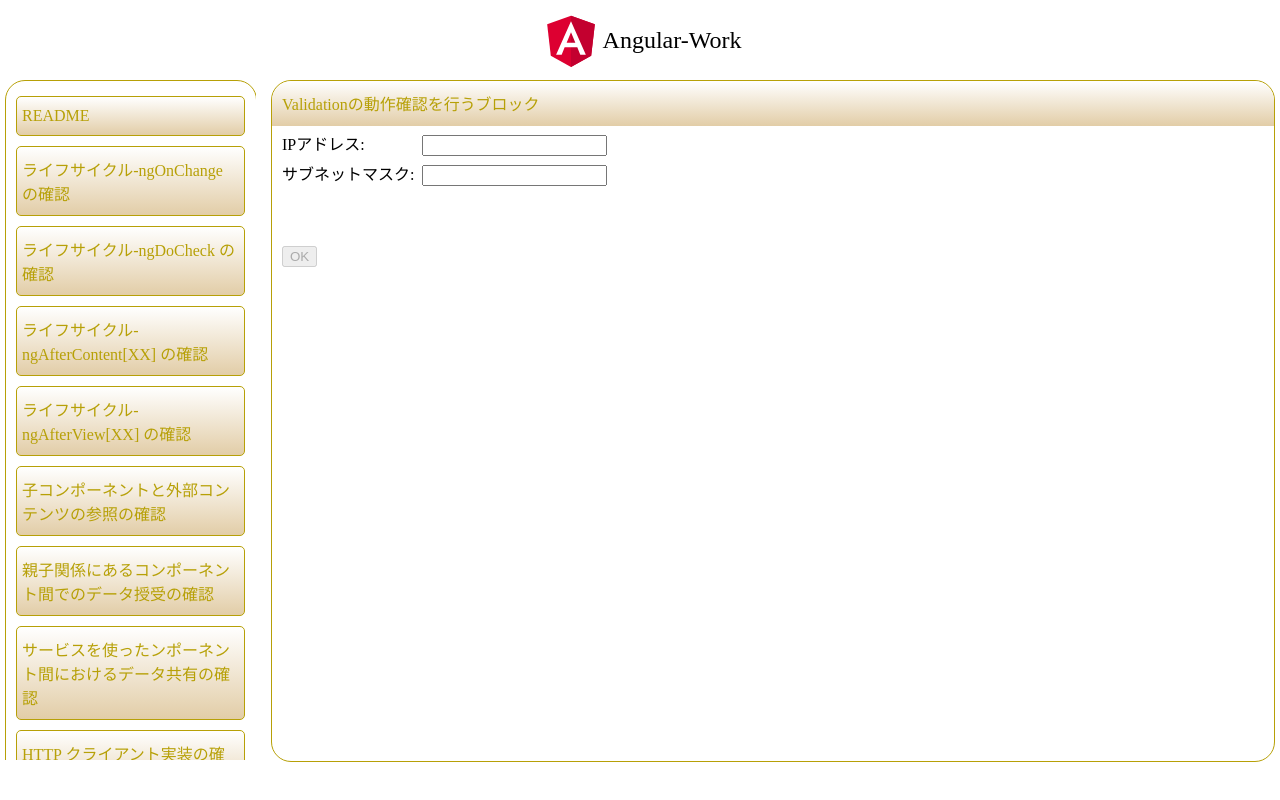
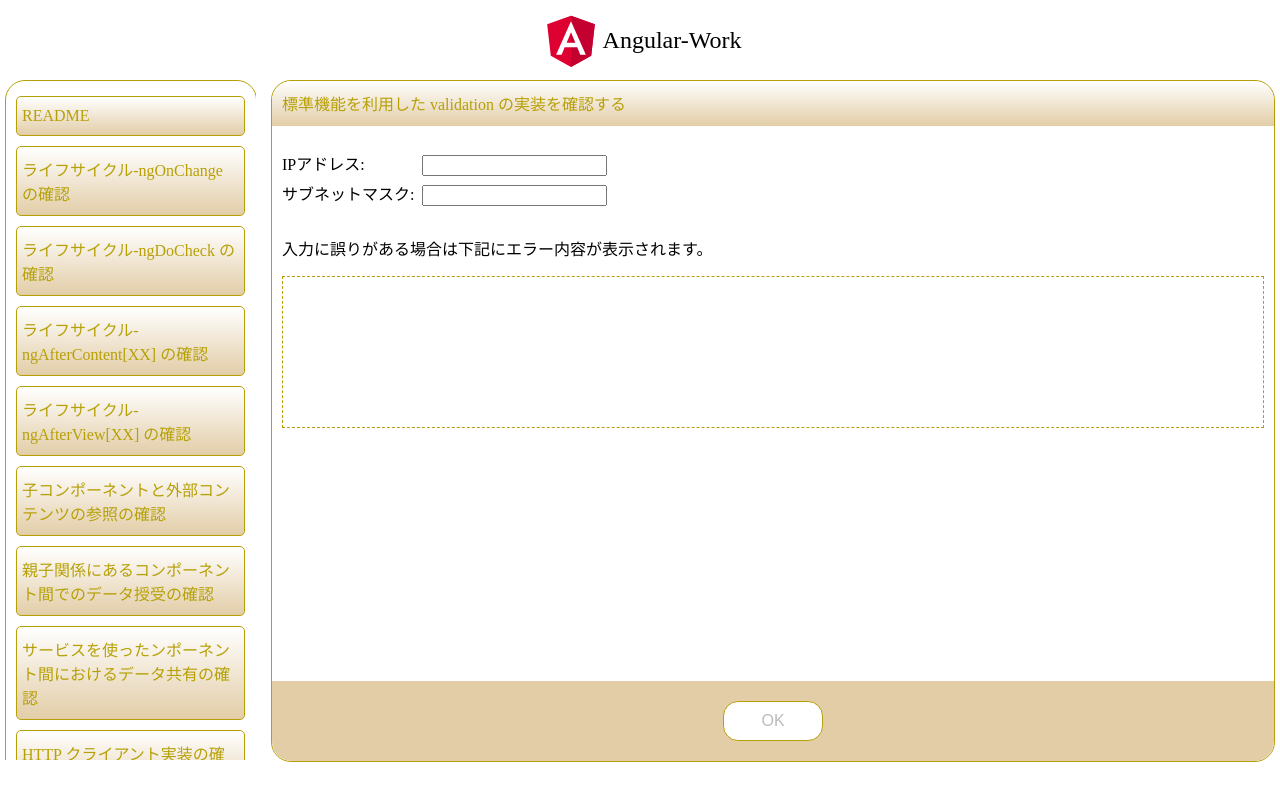
Before and after one commit to ksh-fthr/angular-work, an Angular app: page /validation in a window 1280 px wide. Built offline with nearby package versions, Linux system fonts and the light colour scheme.

Commit message:
スタイル調整.

```diff
--- a/src/app/component/http-client/http-client-base.component.css
+++ b/src/app/component/http-client/http-client-base.component.css
@@ -29,5 +29,5 @@
 #http-client-body {
   margin: 0;
   padding: 0;
-  height: calc(100% - 125px)
+  height: calc(100% - 125px);
 }
--- a/src/app/component/http-client/http-client-verification/http-client-verification.component.html
+++ b/src/app/component/http-client/http-client-verification/http-client-verification.component.html
@@ -49,9 +49,9 @@
       </form>
     </div>
   </div>
-  <div id="http-client-verification-footer">
-    <input type="button" class="event-button" id="register" value="登録" (click)="onClickRegister($event)">
-    <input type="button" class="event-button" id="update" value="更新" (click)="onClickUpdate($event)">
-    <input type="button" class="event-button" id="delete" value="削除" (click)="onClickDelete($event)">
-  </div>
 </div>
+<div id="http-client-verification-footer">
+  <input type="button" class="event-button" id="register" value="登録" (click)="onClickRegister($event)">
+  <input type="button" class="event-button" id="update" value="更新" (click)="onClickUpdate($event)">
+  <input type="button" class="event-button" id="delete" value="削除" (click)="onClickDelete($event)">
+</div>
--- a/src/app/component/modal/modal-base.component.css
+++ b/src/app/component/modal/modal-base.component.css
@@ -29,7 +29,7 @@
 #modal-body {
   margin: 0;
   padding: 0;
-  height: calc(100% - 125px)
+  height: calc(100% - 125px);
 }
 
 #modal-footer {
--- a/src/app/component/tab/switch-tab/switch-tab.component.css
+++ b/src/app/component/tab/switch-tab/switch-tab.component.css
@@ -1,7 +1,7 @@
 div.tab-area-base {
   width: 90%;
   margin: auto;
-  height: calc(100% - 80px)
+  height: calc(100% - 80px);
 }
 
 ul.tab-menu-base {
--- a/src/app/component/validation/validation-base.component.css
+++ b/src/app/component/validation/validation-base.component.css
@@ -28,6 +28,6 @@
 
 #validation-body {
   margin: 0;
-  padding: 5px 10px;
-  height: calc(100% - 125px)
+  padding: 0;
+  height: calc(100% - 70px);
 }
--- a/src/app/component/validation/validation-base.component.html
+++ b/src/app/component/validation/validation-base.component.html
@@ -1,7 +1,7 @@
 <div id="validation-base-area">
   <div id="validation-wrap">
     <div id="validation-header">
-      <p>Validationの動作確認を行うブロック</p>
+      <p>標準機能を利用した validation の実装を確認する</p>
     </div>
 
     <div id="validation-body">
--- a/src/app/component/validation/validation-verification/validation-verification.component.css
+++ b/src/app/component/validation/validation-verification/validation-verification.component.css
@@ -1,5 +1,23 @@
-.form-area {
-  height: 100px;
+
+#validation-verification-body {
+  height: calc(100% - 80px);
+}
+
+#validation-verification-footer {
+  background: #e2cda7;
+  padding: 0;
+  height: 80px;
+  bottom: 0;
+  border-radius: 0 0 20px 20px;
+  /* 子要素を中央に配置する */
+  display: flex;
+  justify-content: center;
+  align-items: center;
+}
+
+#validation-verification-form-area {
+  height: 100%;
+  margin: 25px 10px;
 }
 
 .input-network-address {
@@ -7,10 +25,21 @@
   height: 30px;
 }
 
-.validation-error-information {
-  height: 50px;
-  width: 100%;
+#validation-verification-error-area {
+  height: 150px;
+  margin: 25px 10px;
 }
+
+#validation-verification-error-information {
+  height: 150px;
+  padding: 0 20px;
+  color: #b7a007;
+  border: dashed 0.5px;
+  /* 子要素を上下中央に配置する */
+  display: flex;
+  align-items: center;
+}
+
 .caution {
   color: rgba(255, 0, 0, 1);
 }
@@ -20,10 +49,17 @@
   display: inline-block;
 }
 
-.button-area {
-  height: 50px;
+.event-button {
+  height: 40px;
+  width: 100px;
+  font-size: 1.0em;
+  border-radius: 15px;
+  border: solid 0.5px #b7a007;
+  color: #ffffff;
+  background: linear-gradient(#ffffff, #b7a007);
 }
 
-.button-area .button-ok {
-  margin: 15px auto;
+.event-button:disabled {
+  color: #bbbbbb;
+  background: #ffffff;
 }
--- a/src/app/component/validation/validation-verification/validation-verification.component.html
+++ b/src/app/component/validation/validation-verification/validation-verification.component.html
@@ -1,7 +1,8 @@
+<div id="validation-verification-body">
   <form #formCheck="ngForm" class="form-check">
-  <div class="form-area">
+    <div id="validation-verification-form-area">
       <div class="input-network-address">
-      <label class="label-common">IPアドレス:</label>
+        <label class="label-common">IPアドレス: </label>
         <input
           type="text"
           class="input-text"
@@ -16,7 +17,7 @@
         >
       </div>
       <div class="input-network-address">
-      <label class="label-common">サブネットマスク:</label>
+        <label class="label-common">サブネットマスク: </label>
         <input
           type="text"
           class="input-text"
@@ -30,7 +31,12 @@
           (keyup)="onKeyUp('inputSubnetMaskInfo', inputSubnetMaskInfo.errors)"
         >
       </div>
-    <div class="validation-error-information">
+    </div>
+    <div id="validation-verification-error-area">
+      <p>
+        入力に誤りがある場合は下記にエラー内容が表示されます。
+      </p>
+      <div id="validation-verification-error-information">
         <div class="caution" *ngIf="validationError">
           <div [hidden]="!validationError?.required">※ 項目が未入力です</div>
           <div [hidden]="!validationError?.minlength">※ 入力した内容が短すぎます</div>
@@ -39,7 +45,8 @@
         </div>
       </div>
     </div>
-  <div class="button-area">
-    <input type="button" class="button-ok" name="button-ok" value="OK" (click)="onClickOK($event)" [disabled]="formCheck.invalid">
+  </form>
 </div>
-</form>
+<div id="validation-verification-footer">
+  <input type="button" class="event-button" name="button-ok" value="OK" (click)="onClickOK($event)" [disabled]="formCheck.invalid">
+</div>
```
Lines whose indentation alone changed are shown as unchanged.
